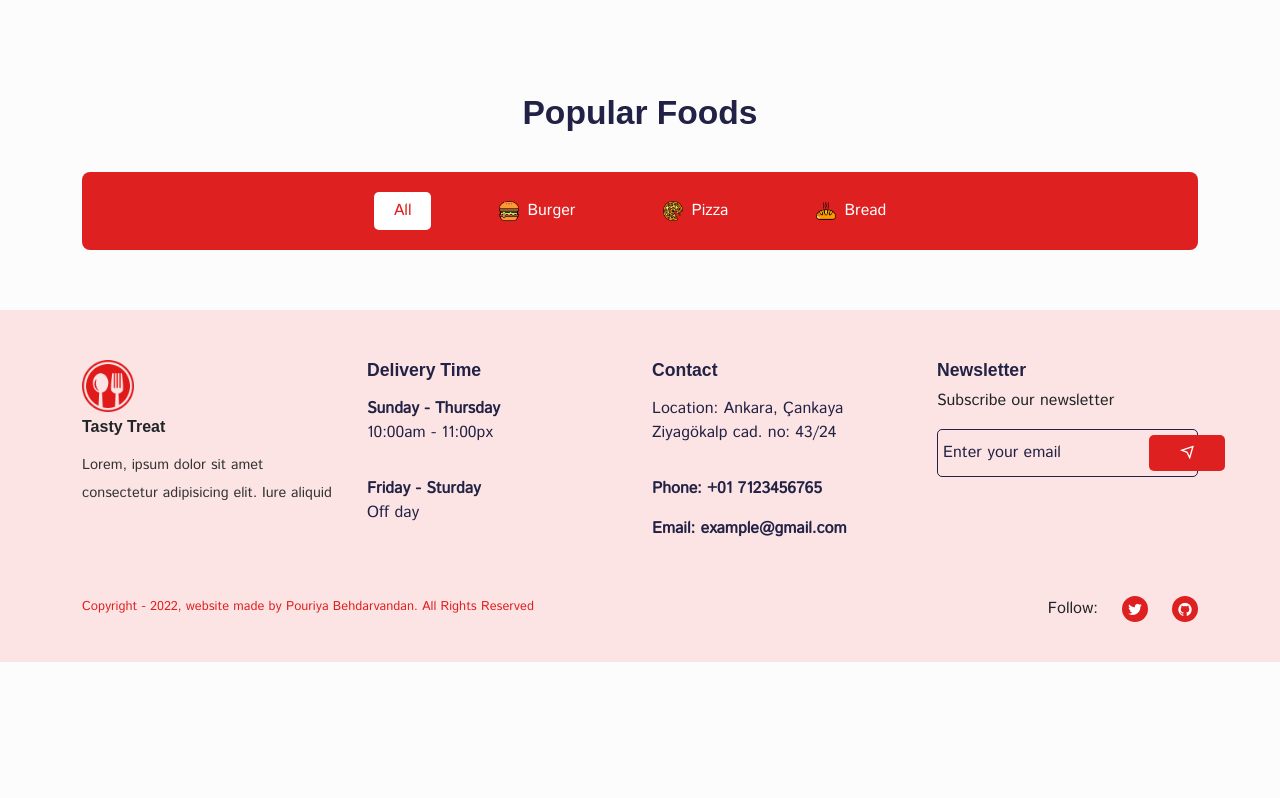
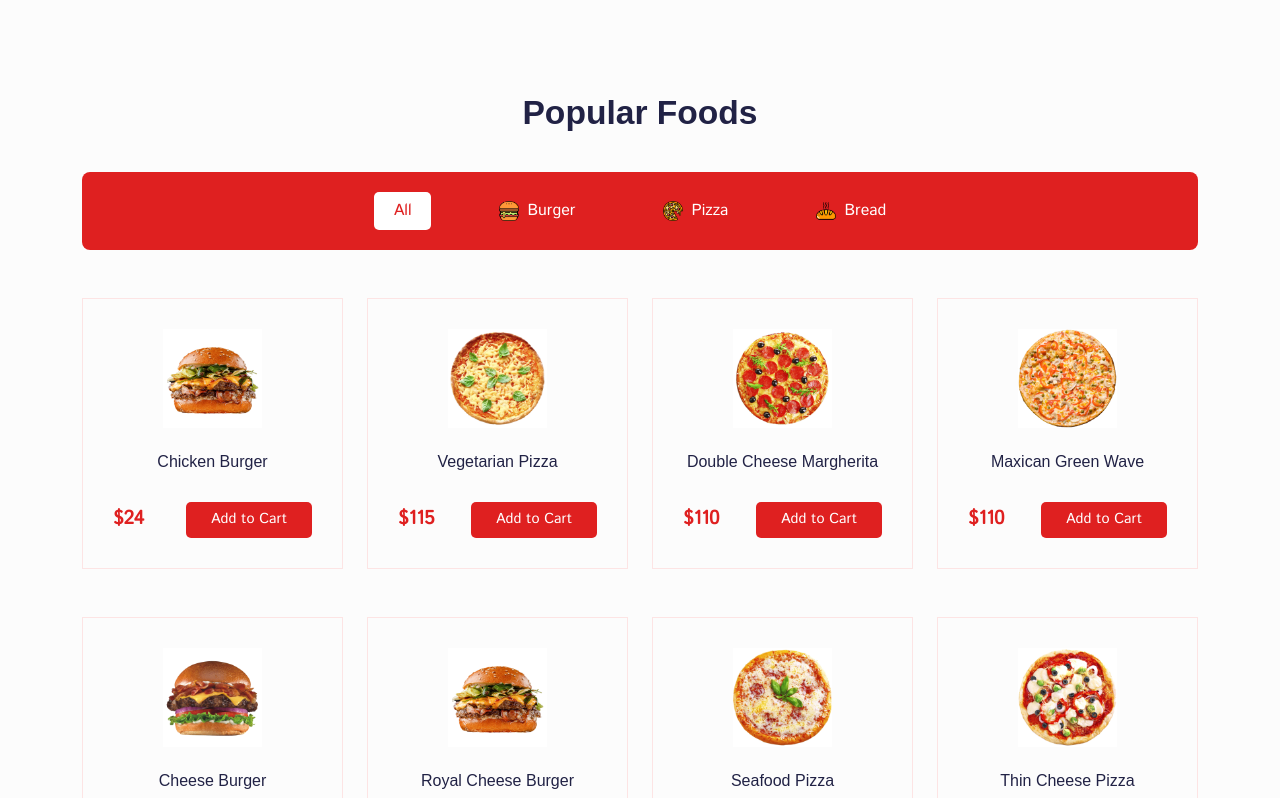
Before and after one commit to PuryaB97/React-Apps, a React (Create React App) app in the folder food-delivery-app/: page /home in a window 1280 px wide. Shown: the part 1583-2381 px from the top of the page. Before the commit the page ends 2245 px from the top, so only its background shows below. Built offline with nearby package versions, Linux system fonts and the light colour scheme; a web font is replaced by a local one.

Commit message:
Products card

```diff
--- a/food-delivery-app/src/components/UI/procust-card/ProductCart.jsx
+++ /dev/null
@@ -1,27 +0,0 @@
-import React from "react";
-
-import productImg from "../../../assets/images/product_2.1.jpg";
-
-import { Link } from "react-router-dom";
-
-const ProductCart = () => {
-  return (
-    <div className="product__item">
-      <div className="product__img">
-        <img src={productImg} alt="" />
-      </div>
-
-      <div className="product__content">
-        <h5>
-          <Link>Burger</Link>
-        </h5>
-        <div>
-          <span className="product__price">$24.00</span>
-          <button className="addToCart__btn">Add to Cart</button>
-        </div>
-      </div>
-    </div>
-  );
-};
-
-export default ProductCart;
--- /dev/null
+++ b/food-delivery-app/src/components/UI/product-card/ProductCart.jsx
@@ -0,0 +1,29 @@
+import React from "react";
+
+import { Link } from "react-router-dom";
+
+import "../../../styles/product-card.css";
+
+const ProductCart = (props) => {
+  const { id, title, image01, price } = props.item;
+
+  return (
+    <div className="product__item">
+      <div className="product__img">
+        <img src={image01} alt="product img" className="w-50" />
+      </div>
+
+      <div className="product__content">
+        <h5>
+          <Link to={`/foods/${id}`}>{title}</Link>
+        </h5>
+        <div className="d-flex align-items-center justify-content-between">
+          <span className="product__price">${price}</span>
+          <button className="addToCart__btn">Add to Cart</button>
+        </div>
+      </div>
+    </div>
+  );
+};
+
+export default ProductCart;
--- a/food-delivery-app/src/pages/Home.jsx
+++ b/food-delivery-app/src/pages/Home.jsx
@@ -22,7 +22,7 @@ import foodCategoryImg01 from "../assets/images/hamburger.png";
 import foodCategoryImg02 from "../assets/images/pizza.png";
 import foodCategoryImg03 from "../assets/images/bread.png";
 
-import ProductCart from "../components/UI/procust-card/ProductCart";
+import ProductCart from "../components/UI/product-card/ProductCart";
 
 const featureData = [
   {
@@ -162,6 +162,12 @@ const Home = () => {
                 </button>
               </div>
             </Col>
+
+            {products.map((item) => (
+              <Col lg="3" md="4" key={item.id} className="mt-5">
+                <ProductCart item={item} />
+              </Col>
+            ))}
           </Row>
         </Container>
       </section>
--- /dev/null
+++ b/food-delivery-app/src/styles/product-card.css
@@ -0,0 +1,40 @@
+.product__item {
+  border: 1px solid #fde4e4;
+  text-align: center;
+  padding: 30px;
+  cursor: pointer;
+}
+
+.product__img {
+  margin-bottom: 20px;
+  transition: 0.4s;
+}
+
+.product__img:hover {
+  margin-bottom: 20px;
+  transform: scale(1.2);
+}
+
+.product__content h5 a {
+  color: #212245;
+  font-size: 1rem;
+}
+
+.product__content h5 {
+  margin-bottom: 30px;
+}
+
+.product__price {
+  font-weight: 600;
+  font-size: 1.2rem;
+  color: #df2020;
+}
+
+.addToCart__btn {
+  border: none;
+  padding: 7px 25px;
+  background: #df2020;
+  color: #fff;
+  border-radius: 5px;
+  font-size: 0.9rem;
+}
```
